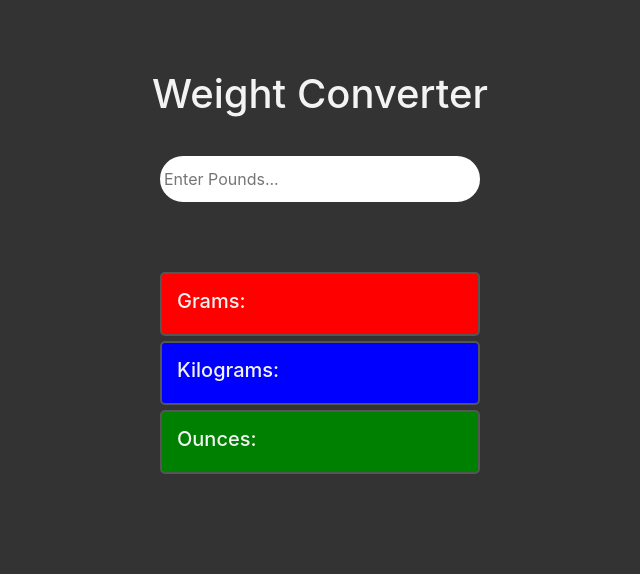
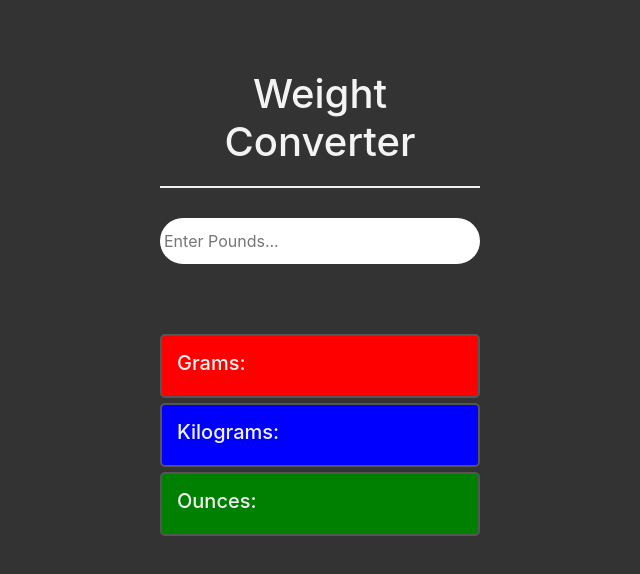
Before and after one commit to ZlLTOID/weight_converter, a plain HTML site: page index.html in a window 1280 px wide. Shown: the whole page, without its empty margins (320-960 px from the left). Drawn offline with nearby package versions, Linux system fonts and the light colour scheme.

Commit message:
h1 underline added

```diff
--- a/css/style.css
+++ b/css/style.css
@@ -3,6 +3,13 @@ body {
     text-align: center;
     background-color: #333;
     color: #f3f3f3;
+}
+
+h1 {
+    border-bottom: 2px solid #f0f0f0;
+    padding-bottom: 20px;
+    width: 25%;
+    margin: auto;
 }
 
 #input {
```
